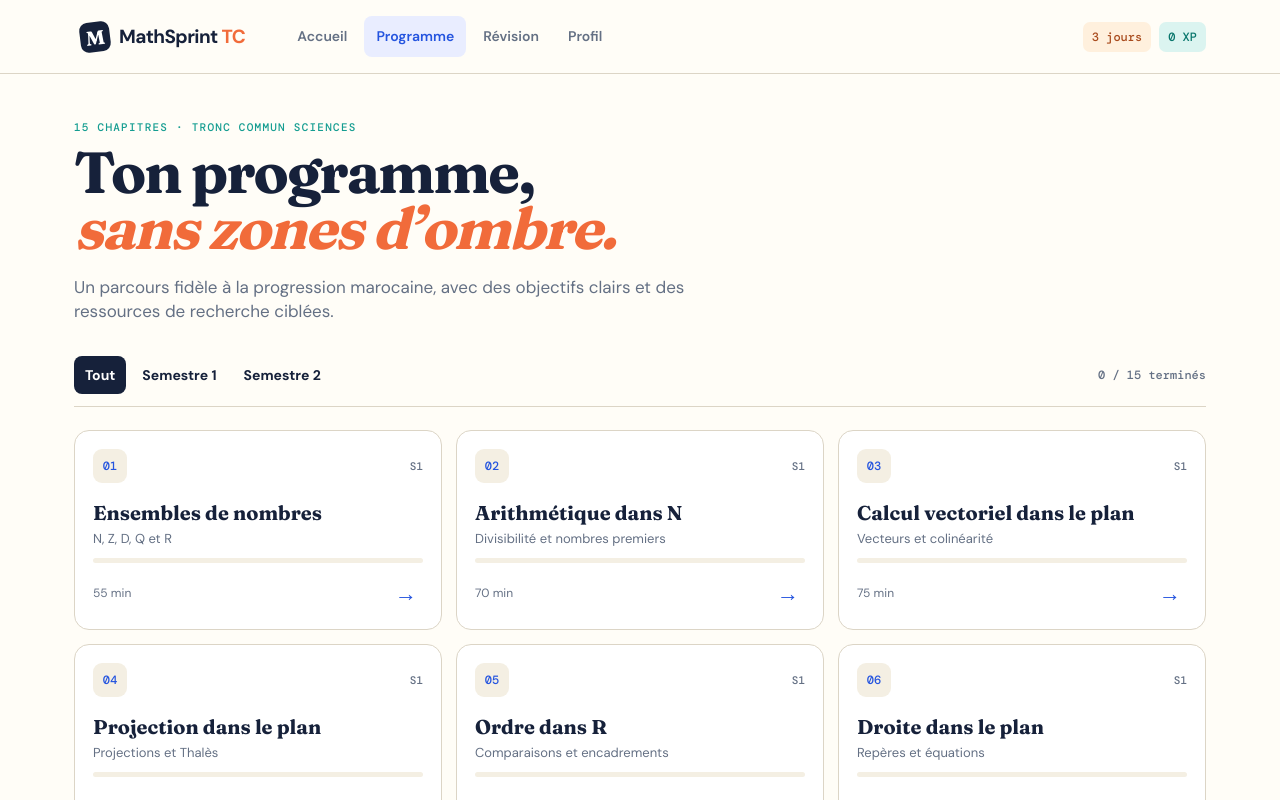
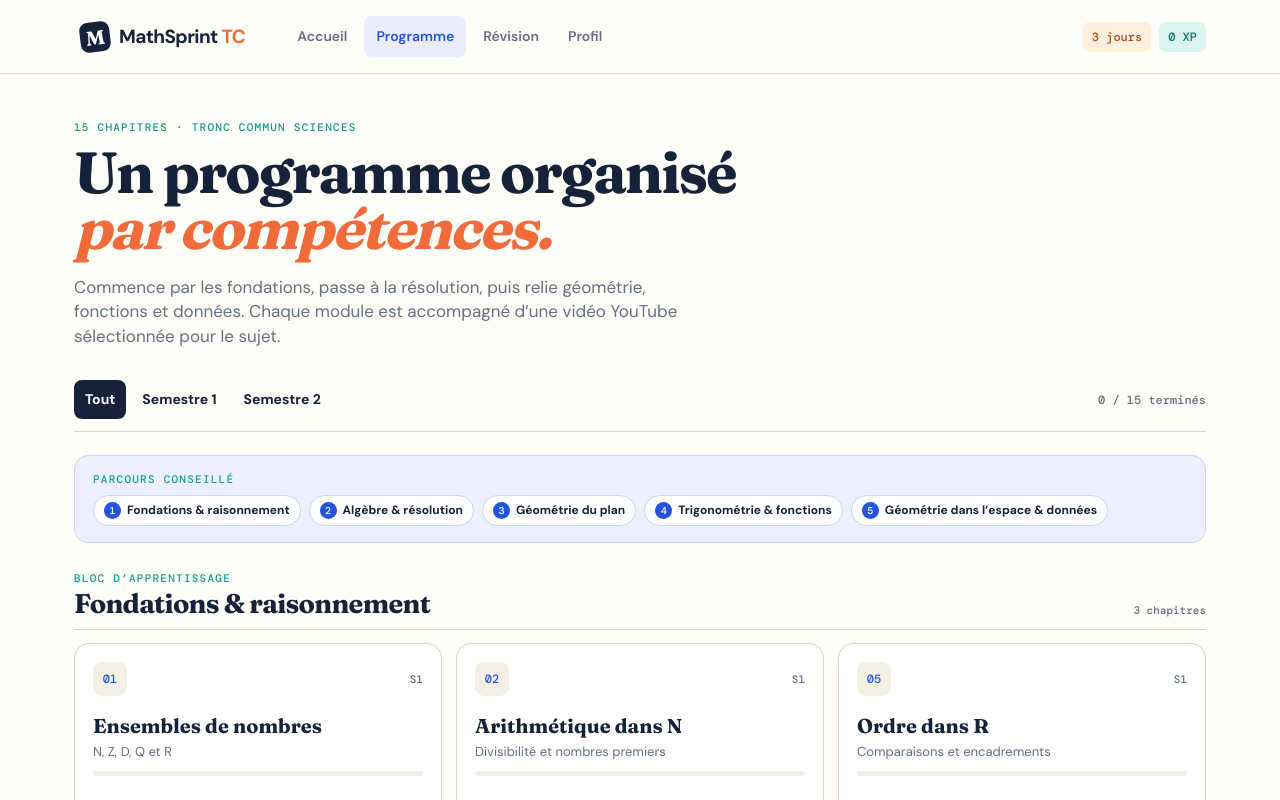
Before and after one commit to uvucon/maths-tc-maroc, a React (Vite) app: page / in a window 1280 px wide. Both pictures are taken after a click on the button "Voir tout le programme →". Shown: the top 800 px of the page. Built offline with nearby package versions, Linux system fonts and the light colour scheme.

Commit message:
feat: embed curated YouTube lessons by learning theme

```diff
--- a/src/App.tsx
+++ b/src/App.tsx
@@ -1,5 +1,5 @@
 import { useEffect, useMemo, useState, type ReactNode } from 'react'
-import { courses, getCourse, type Course } from './data'
+import { courses, getCourse, themes, type Course } from './data'
 import { useProgress } from './store'
 
 const Icon = ({children}:{children:ReactNode}) => <span aria-hidden="true">{children}</span>
@@ -60,7 +60,12 @@ function CourseCard({course,go}:{course:Course,go:(to:string)=>void}) {
 
 function Curriculum({go}:{go:(to:string)=>void}) {
   const {progress}=useProgress(); const [filter,setFilter]=useState<'all'|1|2>('all'); const shown=filter==='all'?courses:courses.filter(c=>c.semester===filter)
-  return <><section className="page-intro"><span className="eyebrow">15 chapitres · Tronc Commun Sciences</span><h1>Ton programme,<br/><em>sans zones d’ombre.</em></h1><p>Un parcours fidèle à la progression marocaine, avec des objectifs clairs et des ressources de recherche ciblées.</p></section><div className="filter-bar"><div>{([['all','Tout'],[1,'Semestre 1'],[2,'Semestre 2']] as const).map(([v,l])=><button className={filter===v?'active':''} onClick={()=>setFilter(v)} key={v}>{l}</button>)}</div><span>{progress.completed.length} / 15 terminés</span></div><section className="curriculum-grid">{shown.map(c=><CourseCard course={c} go={go} key={c.id}/>)}</section><SourceNote/></>
+  return <>
+    <section className="page-intro"><span className="eyebrow">15 chapitres · Tronc Commun Sciences</span><h1>Un programme organisé<br/><em>par compétences.</em></h1><p>Commence par les fondations, passe à la résolution, puis relie géométrie, fonctions et données. Chaque module est accompagné d’une vidéo YouTube sélectionnée pour le sujet.</p></section>
+    <div className="filter-bar"><div>{([['all','Tout'],[1,'Semestre 1'],[2,'Semestre 2']] as const).map(([v,l])=><button className={filter===v?'active':''} onClick={()=>setFilter(v)} key={v}>{l}</button>)}</div><span>{progress.completed.length} / 15 terminés</span></div>
+    <section className="learning-path" aria-label="Progression recommandée"><span className="eyebrow">Parcours conseillé</span><div>{themes.map((theme,index)=><span key={theme}><b>{index+1}</b>{theme}</span>)}</div></section>
+    <div className="theme-sections">{themes.map(theme=>{const group=shown.filter(c=>c.theme===theme);return group.length?<section className="theme-section" key={theme}><div className="theme-heading"><div><span className="eyebrow">Bloc d’apprentissage</span><h2>{theme}</h2></div><span>{group.length} chapitre{group.length>1?'s':''}</span></div><div className="curriculum-grid">{group.map(c=><CourseCard course={c} go={go} key={c.id}/>)}</div></section>:null})}</div><SourceNote/>
+  </>
 }
 
 const quizFor = (course:Course) => [
@@ -77,7 +82,7 @@ function CoursePlayer({id,go}:{id:string,go:(to:string)=>void}) {
   const next=courses[course.order]
   return <><button className="back" onClick={()=>go('/programme')}>← Retour au programme</button><section className="course-head"><div><span className="eyebrow">Chapitre {String(course.order).padStart(2,'0')} · Semestre {course.semester}</span><h1>{course.title}</h1><p>{course.objective}</p><div className="course-meta"><span>{course.duration} min</span><span>{course.lessons.length} étapes</span><span>Prérequis : {course.prerequisite}</span></div></div><div className="chapter-stamp">{course.order}<small>/15</small></div></section>
     <div className="tabs"><button className={tab==='cours'?'active':''} onClick={()=>setTab('cours')}>Cours & étapes</button><button className={tab==='quiz'?'active':''} onClick={()=>setTab('quiz')}>Quiz final</button></div>
-    {tab==='cours'?<div className="player-grid"><section className="lesson-card"><span className="eyebrow">Plan du sprint</span><h2>À ton rythme, coche chaque étape</h2><div className="lesson-list">{course.lessons.map((lesson,i)=><label key={lesson}><input type="checkbox" checked={checked.includes(i)} onChange={()=>toggleLesson(id,i)}/><span><b>{i+1}</b><span>{lesson}<small>{i===0?'Comprendre':i===course.lessons.length-1?'Vérifier':'Pratiquer'}</small></span></span></label>)}</div>{checked.length===course.lessons.length&&<button className="button primary wide" onClick={()=>setTab('quiz')}>Passer au quiz →</button>}</section><aside><section className="concept-card"><span className="eyebrow">Repères essentiels</span><h3>À retenir</h3><ul>{course.concepts.map(c=><li key={c}>{c}</li>)}</ul></section><a className="video-search" href={course.videoUrl} target="_blank" rel="noreferrer"><span className="play">▶</span><div><b>Rechercher une vidéo sur YouTube</b><small>Lien de recherche ciblé · aucune vidéo imposée</small></div><span>↗</span></a></aside></div>:
+    {tab==='cours'?<div className="player-grid"><section className="lesson-card"><span className="eyebrow">Plan du sprint</span><h2>À ton rythme, coche chaque étape</h2><div className="lesson-list">{course.lessons.map((lesson,i)=><label key={lesson}><input type="checkbox" checked={checked.includes(i)} onChange={()=>toggleLesson(id,i)}/><span><b>{i+1}</b><span>{lesson}<small>{i===0?'Comprendre':i===course.lessons.length-1?'Vérifier':'Pratiquer'}</small></span></span></label>)}</div>{checked.length===course.lessons.length&&<button className="button primary wide" onClick={()=>setTab('quiz')}>Passer au quiz →</button>}</section><aside><section className="concept-card"><span className="eyebrow">Repères essentiels</span><h3>À retenir</h3><ul>{course.concepts.map(c=><li key={c}>{c}</li>)}</ul></section><section className="video-player"><div className="video-frame"><iframe src={`https://www.youtube-nocookie.com/embed/${course.videoId}`} title={`${course.title} — ${course.videoTitle}`} loading="lazy" allow="accelerometer; autoplay; clipboard-write; encrypted-media; gyroscope; picture-in-picture; web-share" allowFullScreen /></div><div className="video-caption"><span className="eyebrow">Vidéo sélectionnée</span><b>{course.videoTitle}</b><a href={course.videoUrl} target="_blank" rel="noreferrer">Ouvrir sur YouTube ↗</a></div></section></aside></div>:
     <section className="quiz-card"><span className="eyebrow">Validation du chapitre</span><h2>3 questions pour faire le point</h2><p>Deux bonnes réponses suffisent. Tu peux recommencer sans perdre de points.</p>{questions.map((q,i)=><fieldset key={q.q} disabled={submitted}><legend><span>{i+1}</span>{q.q}</legend>{q.answers.map((a,j)=><label className={submitted?(j===q.correct?'correct':answers[i]===j?'wrong':''):''} key={a}><input type="radio" name={`q${i}`} checked={answers[i]===j} onChange={()=>setAnswers(old=>{const n=[...old];n[i]=j;return n})}/>{a}</label>)}</fieldset>)}{submitted?<div className={`result ${score>=2?'success':'retry'}`}><strong>{score}/3 — {score>=2?'Chapitre validé !':'Encore un petit effort.'}</strong><p>{score>=2?'+ XP ajouté. La régularité paie.':'Relis les repères essentiels puis réessaie.'}</p>{score>=2&&next&&<button className="button primary" onClick={()=>go(`/cours/${next.id}`)}>Chapitre suivant →</button>}<button className="text-button" onClick={()=>{setSubmitted(false);setAnswers([])}}>Recommencer</button></div>:<button className="button primary" disabled={answers.length<3} onClick={submit}>Valider mes réponses</button>}</section>}
   </>
 }
--- a/src/data.ts
+++ b/src/data.ts
@@ -1,10 +1,10 @@
 export type Course = {
   id: string; order: number; semester: 1 | 2; title: string; short: string; duration: number;
-  objective: string; prerequisite: string; concepts: string[]; lessons: string[]; videoUrl: string;
+  objective: string; prerequisite: string; concepts: string[]; lessons: string[];
+  videoUrl: string; videoId: string; videoTitle: string; theme: string;
 }
 
-const yt = (query: string) => `https://www.youtube.com/results?search_query=${encodeURIComponent(query)}`
-const raw: Omit<Course, 'order' | 'videoUrl'>[] = [
+const raw: Omit<Course, 'order' | 'videoUrl' | 'videoId' | 'videoTitle' | 'theme'>[] = [
   { id:'ensembles-nombres', semester:1, title:'Ensembles de nombres', short:'N, Z, D, Q et R', duration:55, objective:'Reconnaître, représenter et comparer les ensembles de nombres.', prerequisite:'Aucun — point de départ', concepts:['Appartenance et inclusion','Intervalles de R','Réunion et intersection','Valeur absolue et distance'], lessons:['Les ensembles N, Z, D, Q, R','Intervalles et droite graduée','Opérations sur les ensembles','Synthèse et quiz'] },
   { id:'arithmetique-n', semester:1, title:'Arithmétique dans N', short:'Divisibilité et nombres premiers', duration:70, objective:'Maîtriser division euclidienne, PGCD et nombres premiers.', prerequisite:'Ensembles de nombres', concepts:['Divisibilité','Division euclidienne','PGCD et PPCM','Décomposition en facteurs premiers'], lessons:['Multiples et diviseurs','Division euclidienne','PGCD et algorithme d’Euclide','Exercices guidés'] },
   { id:'calcul-vectoriel', semester:1, title:'Calcul vectoriel dans le plan', short:'Vecteurs et colinéarité', duration:75, objective:'Calculer avec des vecteurs et établir la colinéarité.', prerequisite:'Repérage du collège', concepts:['Égalité de vecteurs','Somme de vecteurs','Relation de Chasles','Colinéarité'], lessons:['Notion de vecteur','Somme et produit par un réel','Coordonnées','Colinéarité'] },
@@ -22,9 +22,31 @@ const raw: Omit<Course, 'order' | 'videoUrl'>[] = [
   { id:'statistiques', semester:2, title:'Statistiques', short:'Séries et dispersion', duration:60, objective:'Résumer et interpréter une série statistique.', prerequisite:'Calcul numérique', concepts:['Effectifs et fréquences','Moyenne et médiane','Quartiles','Écart-type'], lessons:['Organiser les données','Indicateurs de position','Dispersion','Interprétation'] }
 ]
 
+const videos: Record<string, Pick<Course, 'videoId' | 'videoTitle' | 'theme'>> = {
+  'ensembles-nombres': { videoId:'g7rftsj2t8Y', videoTitle:'Cours 1 — Ensembles des nombres / exercices corrigés', theme:'Fondations & raisonnement' },
+  'arithmetique-n': { videoId:'E6ej1J1Cu70', videoTitle:'Arithmétique dans N — Partie 1', theme:'Fondations & raisonnement' },
+  'calcul-vectoriel': { videoId:'QTP2iJuTxtU', videoTitle:'Calcul vectoriel dans le plan — cours', theme:'Géométrie du plan' },
+  'projection-plan': { videoId:'ZLJr_nXc4aM', videoTitle:'La projection dans le plan — résumé', theme:'Géométrie du plan' },
+  'ordre-r': { videoId:'ePWzj1Oqhds', videoTitle:'Ordre dans R — leçon complète', theme:'Fondations & raisonnement' },
+  'droite-plan': { videoId:'Gcqa4ULYFJ8', videoTitle:'La droite dans le plan — résumé complet', theme:'Géométrie du plan' },
+  'polynomes': { videoId:'jCMMjkxl3R0', videoTitle:'Polynômes — cours complet', theme:'Algèbre & résolution' },
+  'equations-systemes': { videoId:'ZWzFp3EEyRc', videoTitle:'Équations, inéquations et systèmes', theme:'Algèbre & résolution' },
+  'trigonometrie-calcul': { videoId:'7sDnyXH23pc', videoTitle:'Trigonométrie — cours et exercices, partie 2', theme:'Trigonométrie & fonctions' },
+  'trigonometrie-equations': { videoId:'37TxRh12rLw', videoTitle:'Équations et inéquations trigonométriques', theme:'Trigonométrie & fonctions' },
+  'fonctions': { videoId:'YF1_lfDpDOk', videoTitle:'Généralités sur les fonctions — partie 1', theme:'Trigonométrie & fonctions' },
+  'transformations-plan': { videoId:'7lZNSm5CLHo', videoTitle:'Transformations du plan — correction d’exercices', theme:'Géométrie du plan' },
+  'produit-scalaire': { videoId:'qsndM7MXcJc', videoTitle:'Produit scalaire — partie 1', theme:'Géométrie du plan' },
+  'geometrie-espace': { videoId:'B0BsNv7zDXo', videoTitle:'La géométrie dans l’espace — partie 1', theme:'Géométrie dans l’espace & données' },
+  'statistiques': { videoId:'j7fQuVMXIe0', videoTitle:'Cours sur les statistiques — séance 1', theme:'Géométrie dans l’espace & données' },
+}
+
 export const courses: Course[] = raw.map((course, index) => ({
-  ...course, order:index + 1,
-  videoUrl: yt(`${course.title} Tronc Commun Sciences Maroc mathématiques cours français`)
+  ...course,
+  ...videos[course.id],
+  order:index + 1,
+  videoUrl: `https://www.youtube.com/watch?v=${videos[course.id].videoId}`,
 }))
 
+export const themes = ['Fondations & raisonnement', 'Algèbre & résolution', 'Géométrie du plan', 'Trigonométrie & fonctions', 'Géométrie dans l’espace & données']
+
 export const getCourse = (id: string) => courses.find(course => course.id === id) ?? courses[0]
```
Also changed, not shown: src/styles.css.
